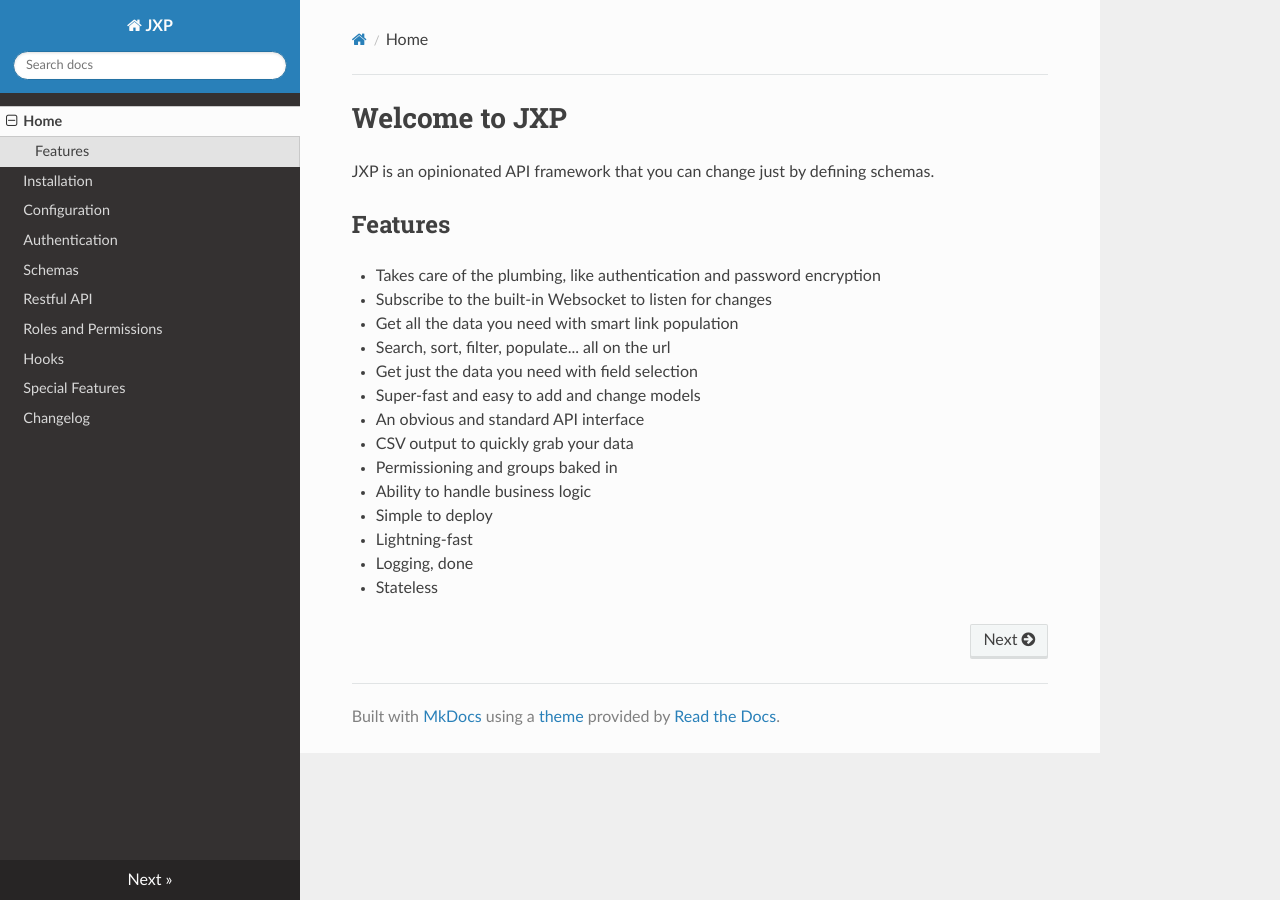
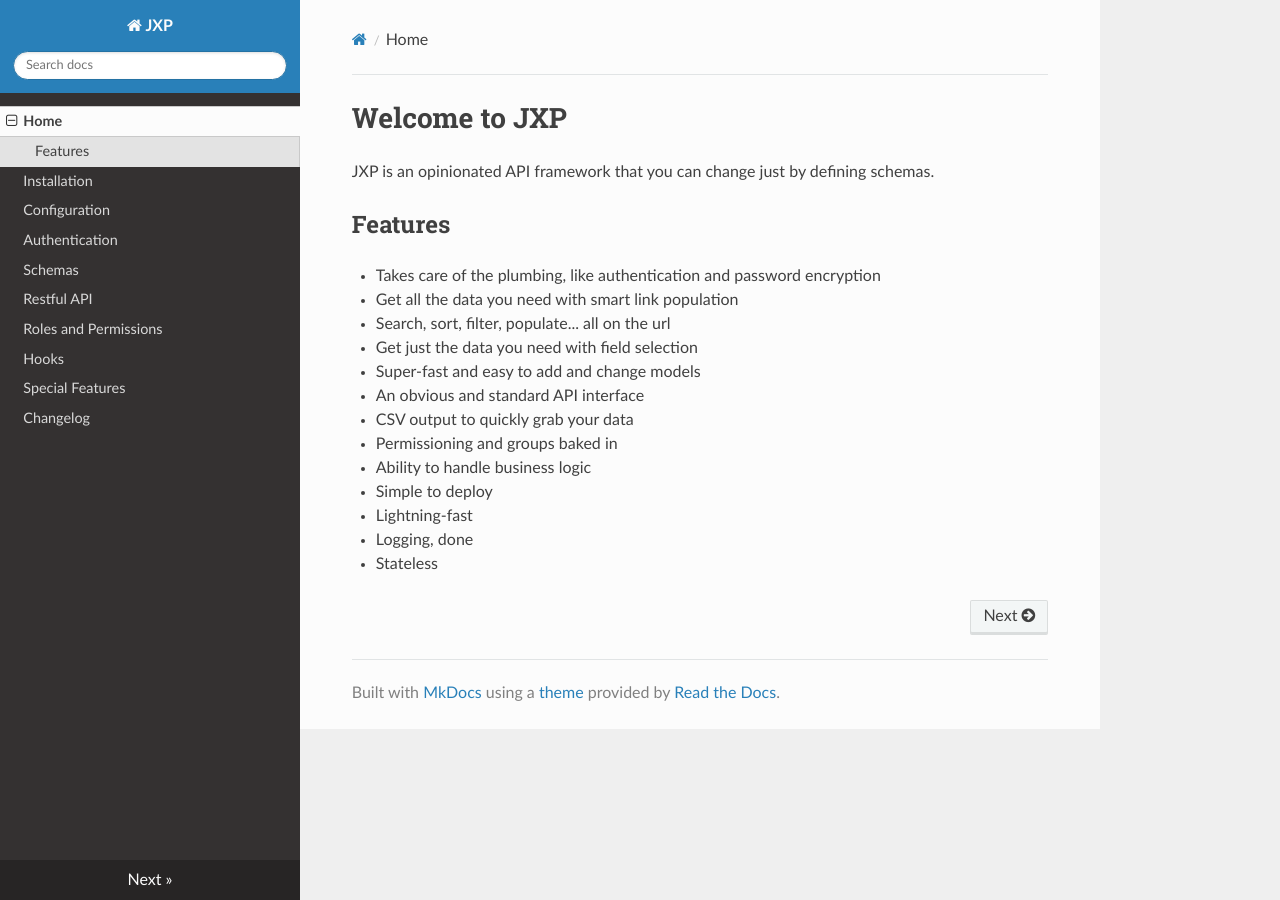
Before and after one commit to WorkSpaceMan/jxp, an MkDocs documentation site: the page built from docs/index.md, in a window 1280 px wide. Built offline with MkDocs 1.6.1, drawn with Linux system fonts in a browser that asks for light colours; nearby versions of some CDN libraries.

Commit message:
Remove ref to websocket until it's ready

```diff
--- a/docs/index.md
+++ b/docs/index.md
@@ -5,7 +5,6 @@ JXP is an opinionated API framework that you can change just by defining schemas
 ## Features
 
 * Takes care of the plumbing, like authentication and password encryption
-* Subscribe to the built-in Websocket to listen for changes
 * Get all the data you need with smart link population
 * Search, sort, filter, populate... all on the url
 * Get just the data you need with field selection
```
